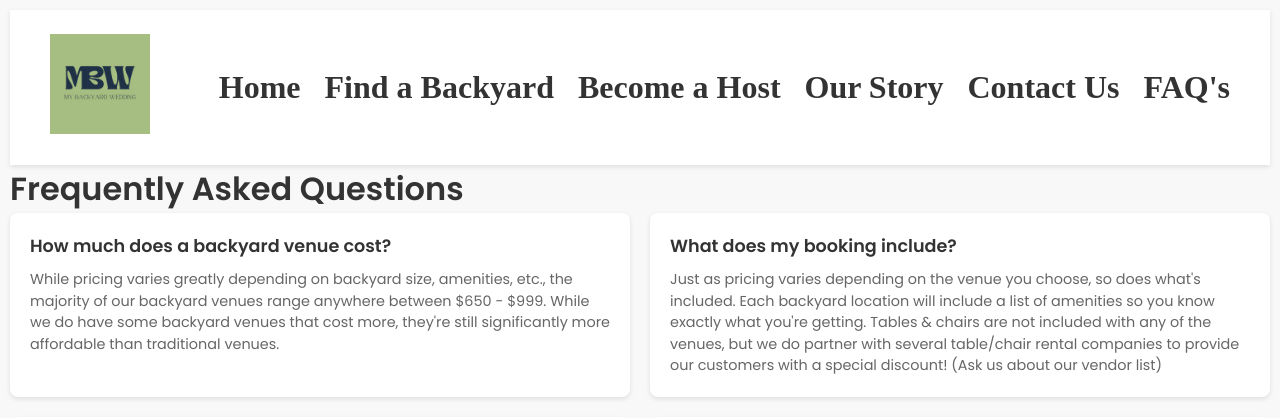
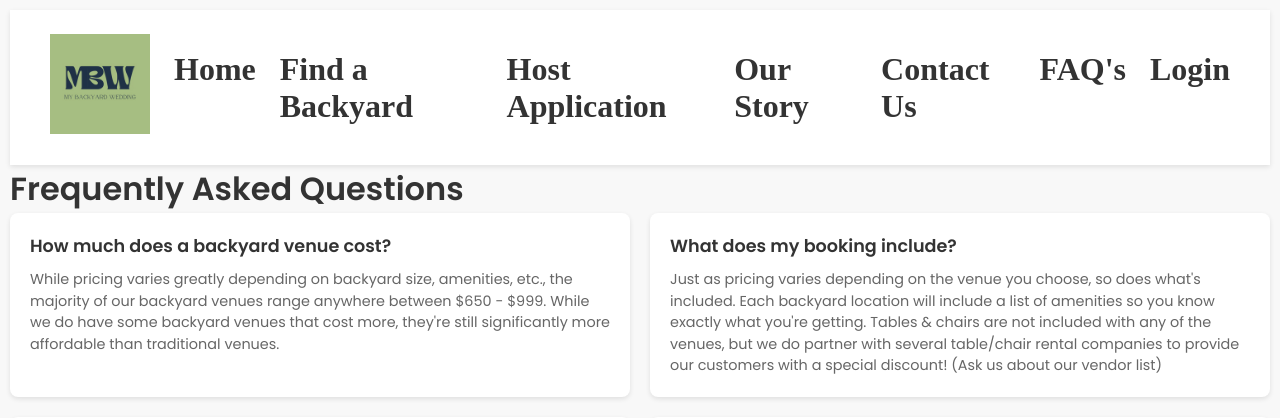
Before and after one commit to spencerlay10/MyBackyardWedding, a Node project: template views/faq_page.ejs in a window 1280 px wide. Shown: the top 418 px of the page. Run offline with Node 20 templates, Linux system fonts and the light colour scheme; the template is opened without the code that fills it, so the values that code supplies are empty.

Commit message:
faq update

```diff
--- a/views/faq_page.ejs
+++ b/views/faq_page.ejs
@@ -16,12 +16,13 @@
         </div>
         <nav>
             <ul>
-                <li><a href="/">Home</a></li>
-                <li><a href="/backyard">Find a Backyard</a></li>
-                <li><a href="/host">Become a Host</a></li>
-                <li><a href="/story">Our Story</a></li>
-                <li><a href="/contact">Contact Us</a></li>
-                <li><a href="/faqs">FAQ's</a></li>
+                <li><a href="index.ejs">Home</a></li>
+                <li><a href="find_a_backyard_page.ejs">Find a Backyard</a></li>
+                <li><a href="signup_page.ejs">Host Application</a></li>
+                <li><a href="our_story.ejs">Our Story</a></li>
+                <li><a href="contact_us_page.ejs">Contact Us</a></li>
+                <li><a href="faq_page.ejs">FAQ's</a></li>
+                <li><a href="login_page.ejs">Login</a></li>
             </ul>
         </nav>
     </header>
```
